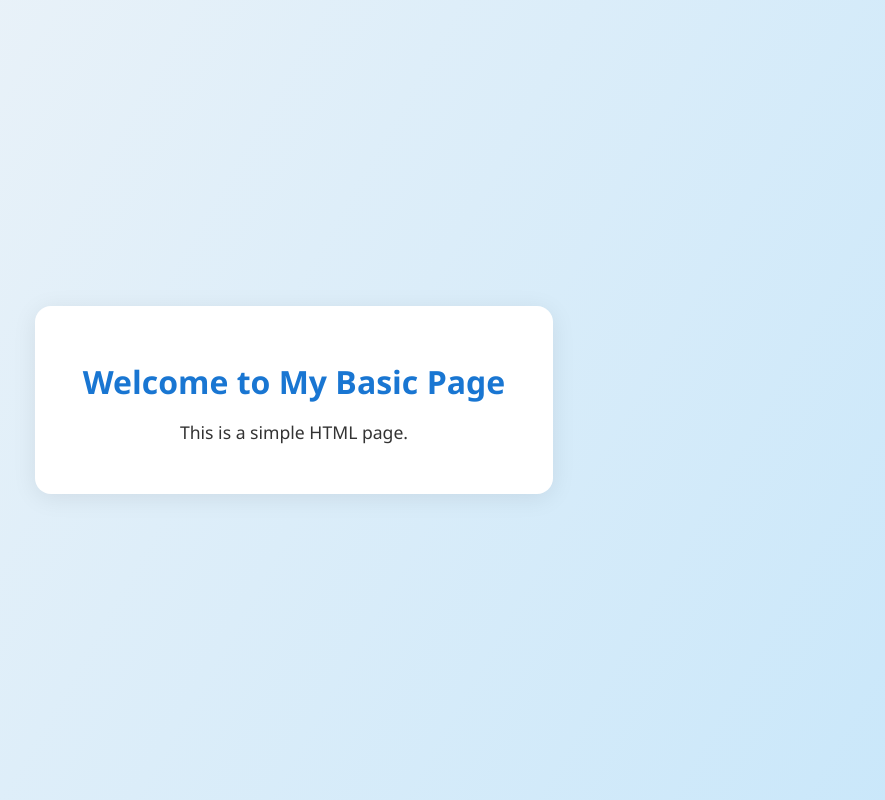
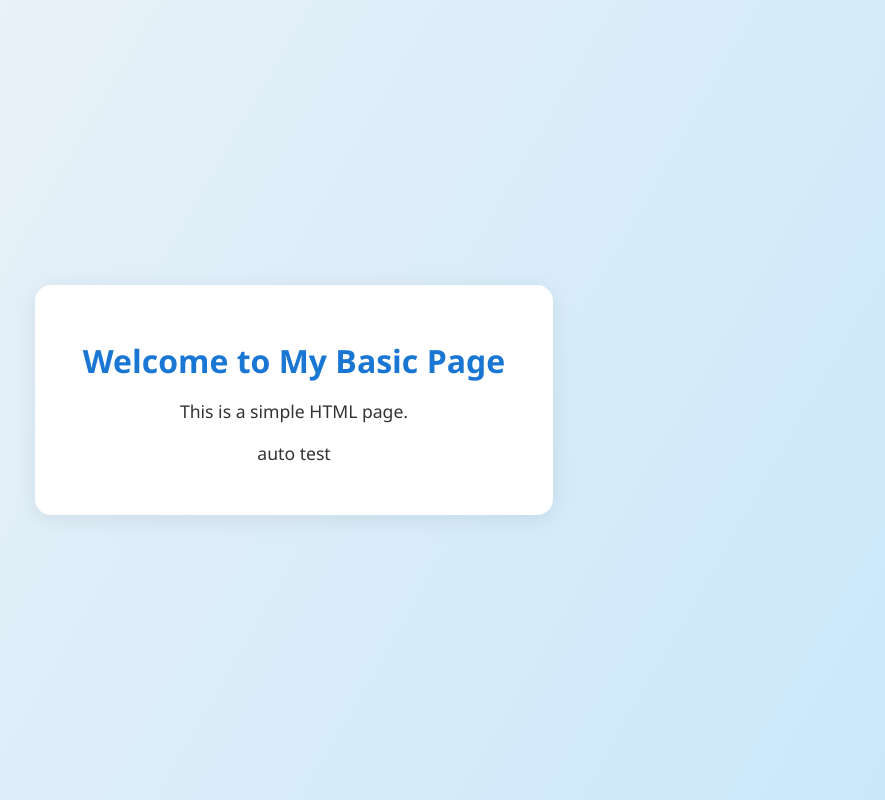
Before and after one commit to altafbaba/Project1, a plain HTML site: page index.html in a window 1280 px wide. Shown: the whole page, without its empty margins (346-1231 px from the left). Drawn offline with Linux system fonts and the light colour scheme.

Commit message:
auto test

```diff
--- a/index.html
+++ b/index.html
@@ -41,3 +41,4 @@
     <div class="container">
         <h1>Welcome to My Basic Page</h1>
         <p>This is a simple HTML page.</p>
+        <p>auto test</p>
```
